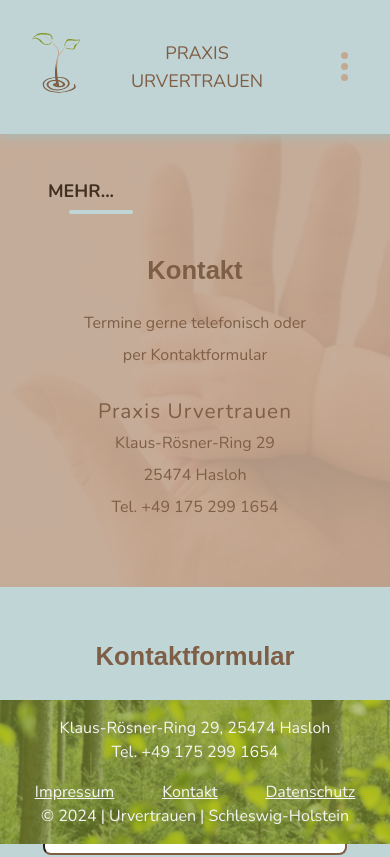
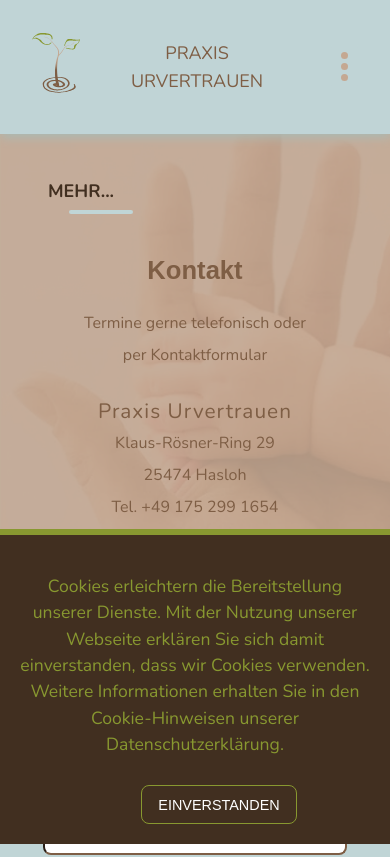
Before and after one commit to Lucarte/PraxisEnna, a React (Vite) app: page /mehr in a window 390 px wide. Shown: the top 857 px of the page. Built offline with nearby package versions, Linux system fonts and the light colour scheme; the HTML template or start-up script is replaced by a standard one; a web font is replaced by a local one.

Commit message:
CookieBanner added

```diff
--- a/package.json
+++ b/package.json
@@ -12,6 +12,7 @@
   "dependencies": {
     "@headlessui/react": "^2.1.5",
     "@heroicons/react": "^2.1.5",
+    "js-cookie": "^3.0.5",
     "react": "^18.3.1",
     "react-dom": "^18.3.1",
     "react-router-dom": "^6.26.2",
@@ -19,6 +20,7 @@
   },
   "devDependencies": {
     "@eslint/js": "^9.9.0",
+    "@types/js-cookie": "^3.0.6",
     "@types/react": "^18.3.5",
     "@types/react-dom": "^18.3.0",
     "@types/react-router-hash-link": "^2.4.9",
--- a/src/App.tsx
+++ b/src/App.tsx
@@ -7,6 +7,7 @@ import Angebot from "./pages/Angebot";
 import Mehr from "./pages/Mehr";
 import Impressum from "./pages/Impressum";
 import Datenschutz from "./pages/Datenschutz";
+import CookieBanner from "./components/CookieBanner";
 
 function App() {
 	const location = useLocation(); // Get the current location
@@ -28,6 +29,7 @@ function App() {
 					<Route path='/impressum' element={<Impressum />} />
 					<Route path='/datenschutz' element={<Datenschutz />} />
 				</Routes>
+				<CookieBanner />
 				<Footer bgClasses={footerBgClass} />
 			</main>
 		</>
--- /dev/null
+++ b/src/components/CookieBanner.tsx
@@ -0,0 +1,51 @@
+import React, { useState, useEffect } from "react";
+import Cookies from "js-cookie";
+
+const CookieBanner: React.FC = () => {
+	const [isBannerVisible, setIsBannerVisible] = useState<boolean>(false);
+	const [isHovered, setIsHovered] = useState<boolean>(false);
+
+	useEffect(() => {
+		const isCookieAccepted = Cookies.get("CookieAccepted") === "true";
+		setIsBannerVisible(!isCookieAccepted); // Show banner if no cookie consent
+	}, []);
+
+	const handleAcceptCookies = () => {
+		Cookies.set("CookieAccepted", "true", { expires: 7 });
+		setIsBannerVisible(false);
+	};
+
+	if (!isBannerVisible) return null;
+
+	return (
+		<div className='cookie-banner'>
+			<p>
+				Cookies erleichtern die Bereitstellung unserer Dienste. Mit der Nutzung
+				unserer Webseite erklären Sie sich damit einverstanden, dass wir Cookies
+				verwenden. Weitere Informationen erhalten Sie in den Cookie-Hinweisen
+				unserer Datenschutzerklärung.
+			</p>
+			<button
+				onClick={handleAcceptCookies}
+				onMouseOver={() => setIsHovered(true)}
+				onMouseOut={() => setIsHovered(false)}
+				style={{
+					background: isHovered ? "rgb(85, 65, 50)" : "rgb(65, 47, 32)", // Lighter brown when hovered
+					borderColor: isHovered ? "rgb(196, 168, 146)" : "rgb(136, 152, 48)", // Complementary light brown on hover
+					color: "white",
+					borderRadius: "8px",
+					borderWidth: "1px",
+					borderStyle: "solid",
+					fontSize: "0.9rem",
+					fontWeight: 400,
+					padding: "0.7rem 1rem 0.6rem 1rem",
+					cursor: isHovered ? "pointer" : "default",
+					transition: "background-color 0.3s ease, border-color 0.3s ease",
+				}}>
+				EINVERSTANDEN
+			</button>
+		</div>
+	);
+};
+
+export default CookieBanner;
--- a/src/index.css
+++ b/src/index.css
@@ -38,3 +38,52 @@
       margin: 5rem 2rem 3rem 13rem; /* Align the form to the right of the screen */
     }
   }
+
+/* COOKIE BANNER */
+.cookie-banner {
+    width: 100%;
+    background: rgb(65, 47, 32); /* Dark brown */
+    color: rgb(136, 152, 48); /* Olive green */
+    position: fixed;
+    bottom: 0;
+    padding: 4rem;
+    display: flex;
+    justify-content: space-between;
+    align-items: center;
+    z-index: 1111;
+    border-width: 8px;
+    border-color: rgb(136, 152, 48); /* Olive green */
+    border-top: 6px solid;
+    font-size: 1.1rem;
+  }
+
+  .cookie-banner button {
+    border-radius: 8px;
+    border-width: 1px;
+    background: rgb(65, 47, 32); /* Dark brown */
+    border-style: solid;
+    color: white;
+    border-color: rgb(136, 152, 48); /* Olive green */
+    font-size: 0.9rem;
+    font-weight: 400; /* Corrected font-weight */
+    padding: 0.7rem 1rem 0.6rem 1rem;
+    margin-top: 10px;
+    margin-left: 3rem;
+    transition: background-color 0.3s ease, border-color 0.3s ease, font-size 0.3s ease; /* Smooth transitions */
+  }
+
+  .cookie-banner button:hover {
+    background: rgb(85, 65, 50); /* Slightly lighter brown */
+    border-color: rgb(196, 168, 146); /* Complementary light brown */
+    font-size: 1rem;
+    cursor: pointer;
+  }
+
+  /* Media Query for Hand Sizes */
+  @media (max-width: 768px) {
+    .cookie-banner {
+      flex-direction: column;
+      text-align: center;
+      padding: 20px;
+    }
+  }
--- a/tailwind.config.js
+++ b/tailwind.config.js
@@ -12,13 +12,13 @@ export default {
 			colors: {
 				inherit: "inherit",
 				ringPrimary: "rgb(59 130 246 / .5)",
-				darkBrown: "rgb(126 94 69)", // Equivalent to your .bg-darkBrown
-				veryDarkBrown: "rgb(65 47 32)", // Equivalent to your .bg-darkBrown
-				darkTurquis: "rgb(192 212 214)", // Equivalent to your .bg-darkTurquis
+				darkBrown: "rgb(126 94 69)",
+				veryDarkBrown: "rgb(65 47 32)",
+				darkTurquis: "rgb(192 212 214)",
 				lightTurquis: "rgb(215 229 231)",
 				turquis: "#C0D5D6",
-				lightBrown: "rgb(196 168 146)", // Equivalent to your .bg-lightBrown
-				green: "rgb(136 152 48)", // Equivalent to your .bg-lightBrown
+				lightBrown: "rgb(196 168 146)",
+				green: "rgb(136 152 48)",
 			},
 			backgroundImage: {
 				"gradient-to-b": "linear-gradient(to bottom, var(--tw-gradient-stops))",
@@ -27,10 +27,10 @@ export default {
 				"footer-mobile": "url('/src/assets/footerMobileImg.png')",
 			},
 			gradientColorStops: {
-				darkBrown: "#7e5e45", // Corresponds to .from-darkBrown
-				darkTurquis: "#c0d5d6", // Corresponds to .from-darkTurquis
-				lightBrown: "#c4a892", // Corresponds to .to-lightBrown
-				lightTurquis: "#d7e6e7", // Corresponds to .to-lightTurquis
+				darkBrown: "#7e5e45",
+				darkTurquis: "#c0d5d6",
+				lightBrown: "#c4a892",
+				lightTurquis: "#d7e6e7",
 			},
 			container: {
 				center: true,
```
Also changed, not shown: 1 other file (tests, documents, lock files or other folders).
